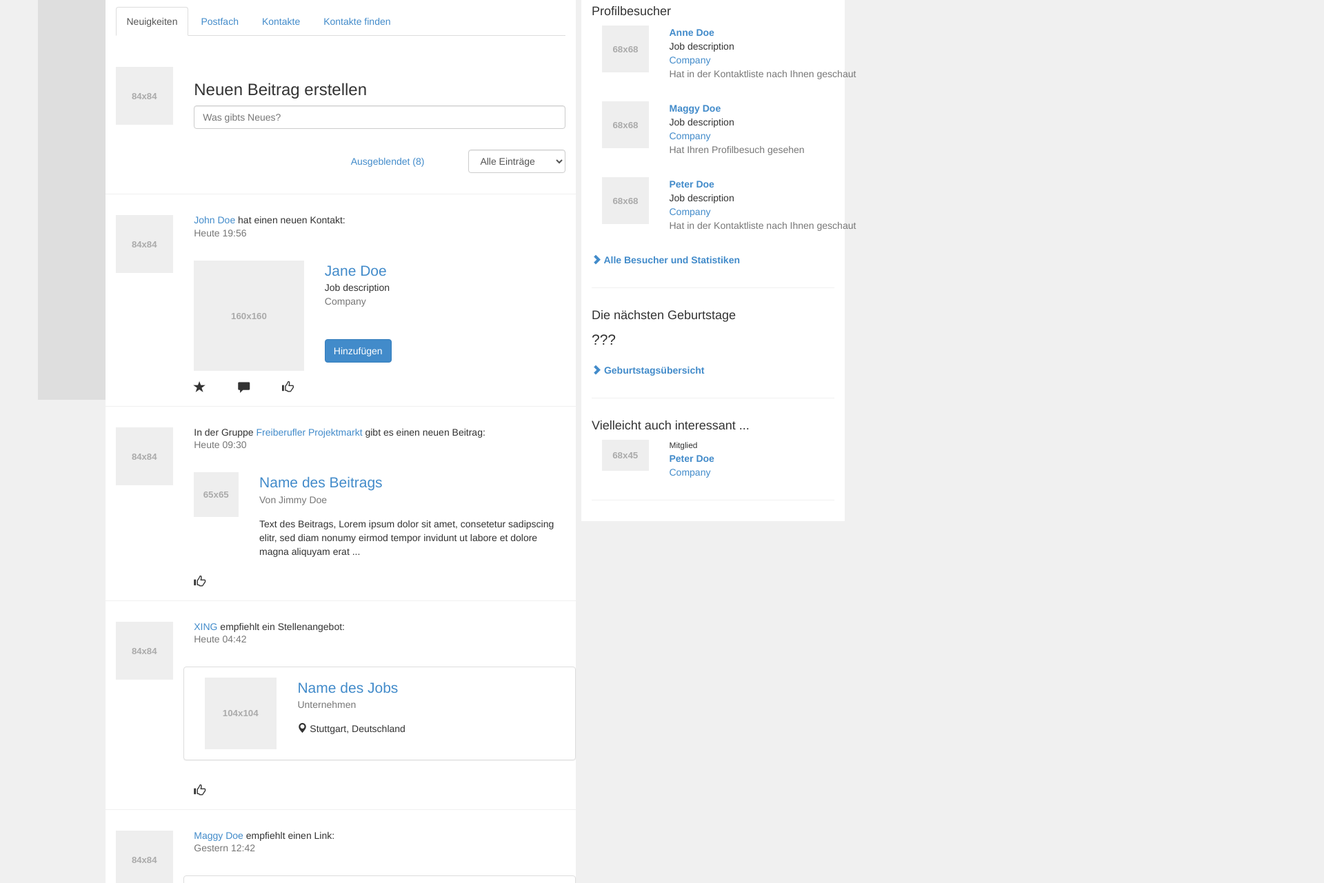
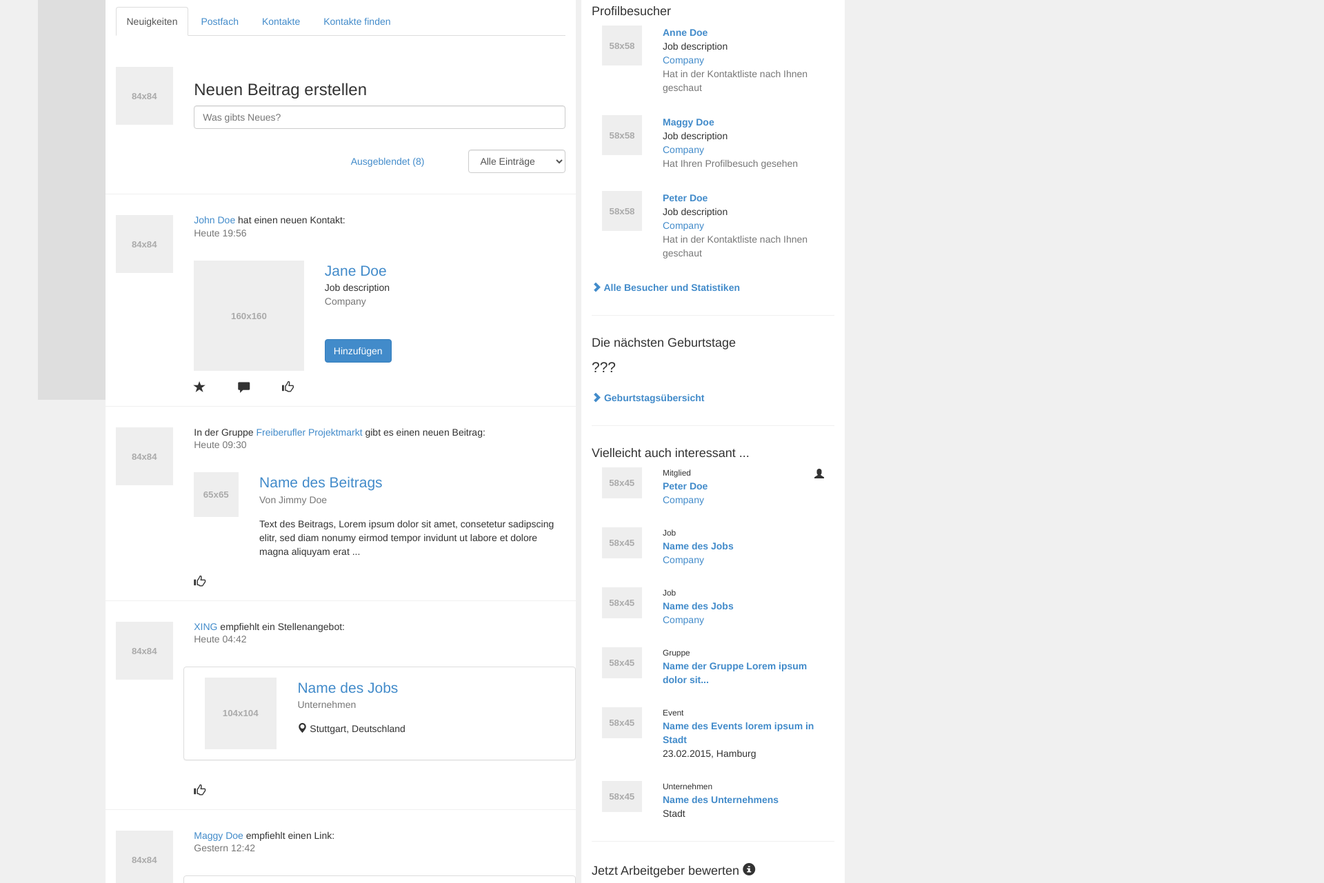
Before and after one commit to developinguxd/rebuilt-with-bootstrap, a plain HTML site: page xing.com/index.html in a window 1280 px wide. Shown: the part 90-1371 px from the top of the page at 69% size, 1920 px wide, since content can reach past the window. Drawn offline with Linux system fonts and the light colour scheme; files whose address does not match are found by name.

Commit message:
Add more elements within aside

```diff
--- a/xing.com/index.html
+++ b/xing.com/index.html
@@ -218,14 +218,14 @@
             <h1 class="h4">Profilbesucher</h1>
 
             <!-- Profile visitors element -->
-            <section class="container mb-s">
+            <section class="container-fluid mb-s">
               <div class="row">
 
-                <div class="col-md-1">
-                  <img src="holder.js/100%x68/gray" alt="">
+                <div class="col-md-3">
+                  <img src="holder.js/100%x58/gray" alt="">
                 </div>
 
-                <div class="col-md-11">
+                <div class="col-md-9">
                   <strong><a href="#">Anne Doe</a></strong>
                   <div>Job description</div>
                   <div><a href="#">Company</a></div>
@@ -236,14 +236,14 @@
             </section>
 
             <!-- Profile visitors element -->
-            <section class="container mb-s">
+            <section class="container-fluid mb-s">
               <div class="row">
 
-                <div class="col-md-1">
-                  <img src="holder.js/100%x68/gray" alt="">
+                <div class="col-md-3">
+                  <img src="holder.js/100%x58/gray" alt="">
                 </div>
 
-                <div class="col-md-11">
+                <div class="col-md-9">
                   <strong><a href="#">Maggy Doe</a></strong>
                   <div>Job description</div>
                   <div><a href="#">Company</a></div>
@@ -254,14 +254,14 @@
             </section>
 
             <!-- Profile visitors element -->
-            <section class="container mb-s">
+            <section class="container-fluid mb-s">
               <div class="row">
 
-                <div class="col-md-1">
-                  <img src="holder.js/100%x68/gray" alt="">
+                <div class="col-md-3">
+                  <img src="holder.js/100%x58/gray" alt="">
                 </div>
 
-                <div class="col-md-11">
+                <div class="col-md-9">
                   <strong><a href="#">Peter Doe</a></strong>
                   <div>Job description</div>
                   <div><a href="#">Company</a></div>
@@ -291,27 +291,120 @@
           <section class="mb-s divider-bottom">
             <h1 class="h4">Vielleicht auch interessant ...</h1>
 
-            <!-- Perhaps also interesting element -->
-            <section class="container mb-s">
+            <!-- Perhaps also interesting element: member -->
+            <section class="container-fluid mb-s">
               <div class="row">
 
-                <div class="col-md-1">
+                <div class="col-md-3">
                   <img src="holder.js/100%x45/gray" alt="">
                 </div>
 
-                <div class="col-md-10">
+                <div class="col-md-7">
                   <div class="small">Mitglied</div>
                   <strong><a href="#">Peter Doe</a></strong>
                   <div><a href="#">Company</a></div>
                 </div>
 
-                <div>
-                  <span class="glyphicon glyphicon-user"></span>
+                <div class="col-md-2">
+                  <div class="pull-right">
+                    <span class="glyphicon glyphicon-user"></span>
+                  </div>
                 </div>
 
               </div>
             </section>
 
+            <!-- Perhaps also interesting element: job -->
+            <section class="container-fluid mb-s">
+              <div class="row">
+
+                <div class="col-md-3">
+                  <img src="holder.js/100%x45/gray" alt="">
+                </div>
+
+                <div class="col-md-9">
+                  <div class="small">Job</div>
+                  <strong><a href="#">Name des Jobs</a></strong>
+                  <div><a href="#">Company</a></div>
+                </div>
+
+              </div>
+            </section>
+
+            <!-- Perhaps also interesting element: job -->
+            <section class="container-fluid mb-s">
+              <div class="row">
+
+                <div class="col-md-3">
+                  <img src="holder.js/100%x45/gray" alt="">
+                </div>
+
+                <div class="col-md-9">
+                  <div class="small">Job</div>
+                  <strong><a href="#">Name des Jobs</a></strong>
+                  <div><a href="#">Company</a></div>
+                </div>
+
+              </div>
+            </section>
+
+            <!-- Perhaps also interesting element: group -->
+            <section class="container-fluid mb-s">
+              <div class="row">
+
+                <div class="col-md-3">
+                  <img src="holder.js/100%x45/gray" alt="">
+                </div>
+
+                <div class="col-md-9">
+                  <div class="small">Gruppe</div>
+                  <strong><a href="#">Name der Gruppe Lorem ipsum dolor sit...</a></strong>
+                </div>
+
+              </div>
+            </section>
+
+            <!-- Perhaps also interesting element: event -->
+            <section class="container-fluid mb-s">
+              <div class="row">
+
+                <div class="col-md-3">
+                  <img src="holder.js/100%x45/gray" alt="">
+                </div>
+
+                <div class="col-md-9">
+                  <div class="small">Event</div>
+                  <strong><a href="#">Name des Events lorem ipsum in Stadt</a></strong>
+                  <div>23.02.2015, Hamburg</div>
+                </div>
+
+              </div>
+            </section>
+
+            <!-- Perhaps also interesting element: company -->
+            <section class="container-fluid mb-s">
+              <div class="row">
+
+                <div class="col-md-3">
+                  <img src="holder.js/100%x45/gray" alt="">
+                </div>
+
+                <div class="col-md-9">
+                  <div class="small">Unternehmen</div>
+                  <strong><a href="#">Name des Unternehmens</a></strong>
+                  <div>Stadt</div>
+                </div>
+
+              </div>
+            </section>
+
+          </section>
+
+          <!-- Rate employer -->
+          <section class="mb-s divider-bottom">
+            <h1 class="h4">Jetzt Arbeitgeber bewerten <span class="glyphicon glyphicon-info-sign"></span></h1>
+            <span>Anonym und in Partnerschaft mit </span>
+            <img src="img/kununu_logo.png" alt="">
 
 
 
```
Also changed, not shown: xing.com/img/kununu_logo.png (added).
